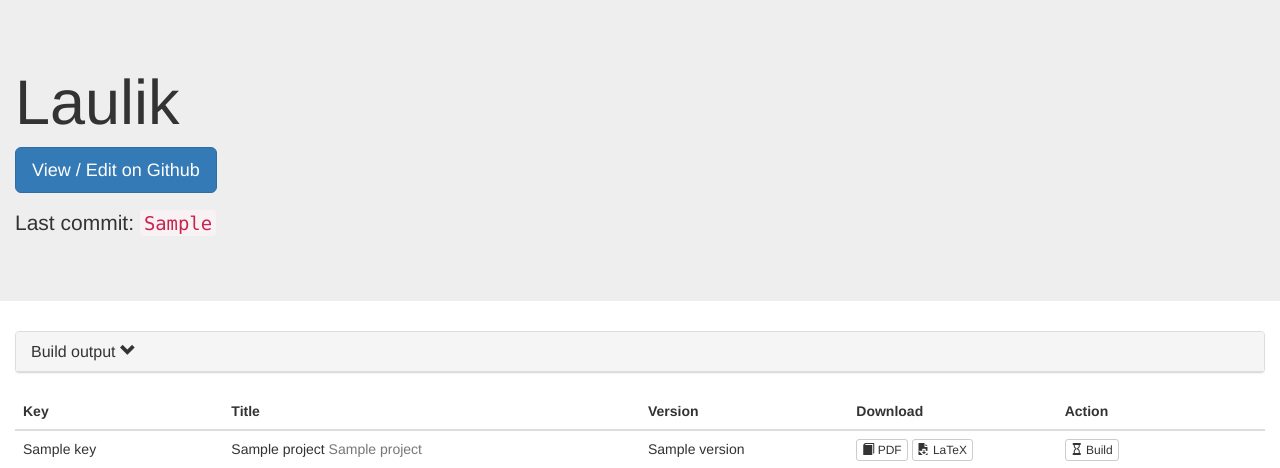
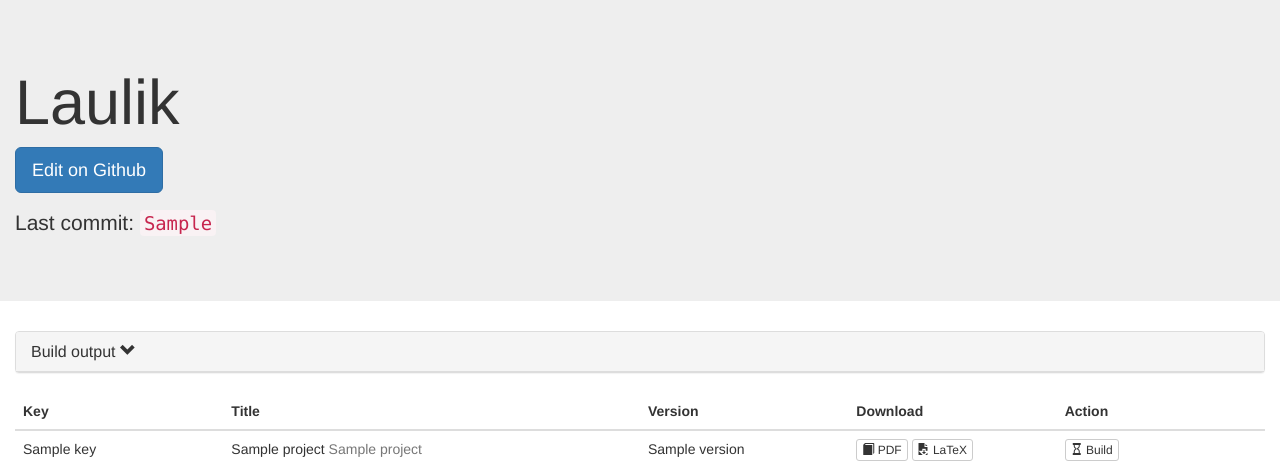
Before and after one commit to kurrik/laulik, a Flask app: template src/server/templates/index.html in a window 1280 px wide. Shown: the top 468 px of the page. Run offline with Flask 2, Linux system fonts and the light colour scheme; the template is opened without the code that fills it: most values are stand-ins (such as "Sample title", 1, 10 or a date in 2020); parts of the project's set-up code (start-up, migrations or seed data) failed here and were passed over; some libraries are stand-ins or nearby versions.

Commit message:
Update edit link

```diff
--- a/src/server/templates/index.html
+++ b/src/server/templates/index.html
@@ -10,7 +10,7 @@
     <div class="jumbotron">
       <div class="container-fluid">
         <h1>Laulik</h1>
-        <p><a class="btn btn-primary btn-lg" href="https://github.com/kurrik/laulik" role="button">View / Edit on Github</a></p>
+        <p><a class="btn btn-primary btn-lg" href="https://github.com/kurrik/laulik/tree/master/data" role="button">Edit on Github</a></p>
         <p>Last commit: <code>{{ git_info }}</code></p>
       </div>
     </div>
```
